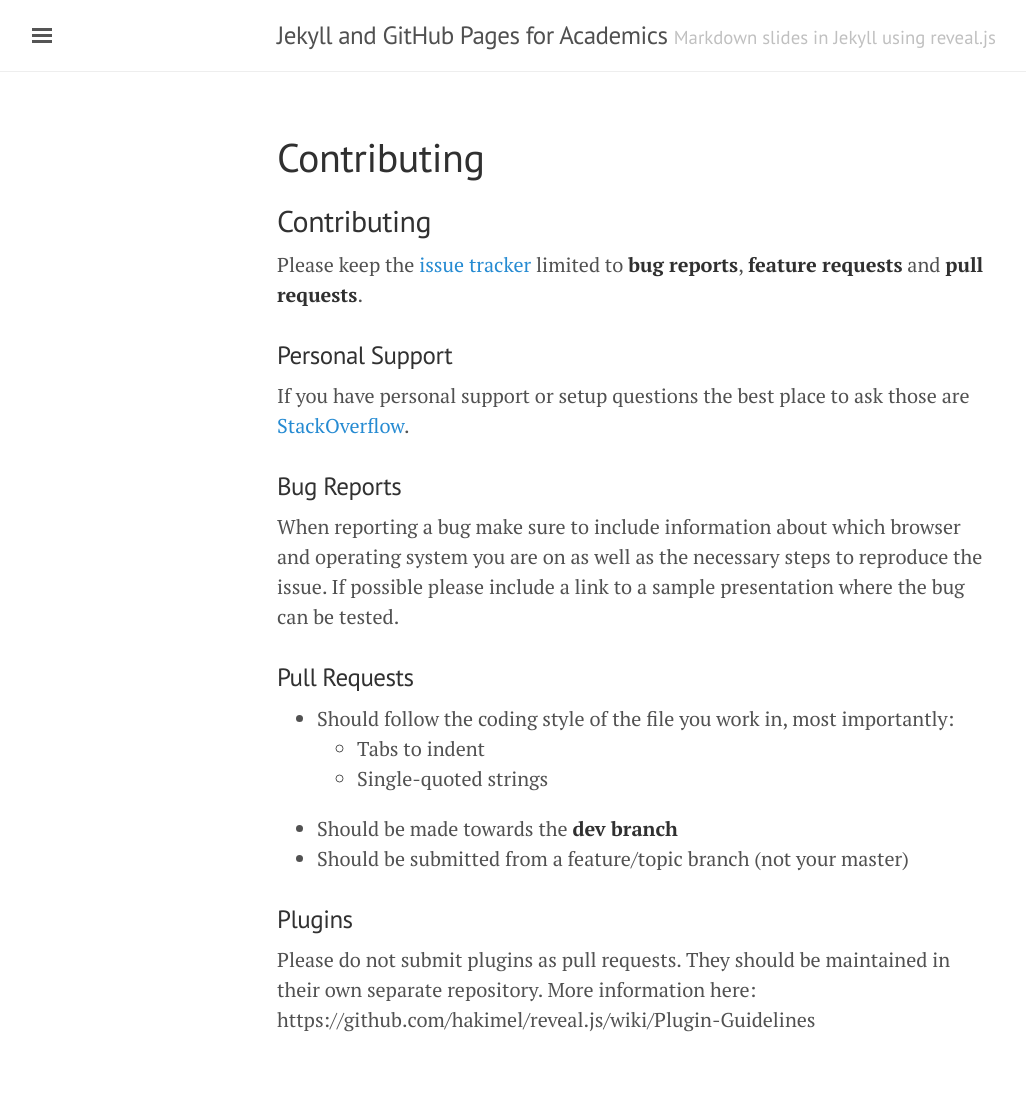
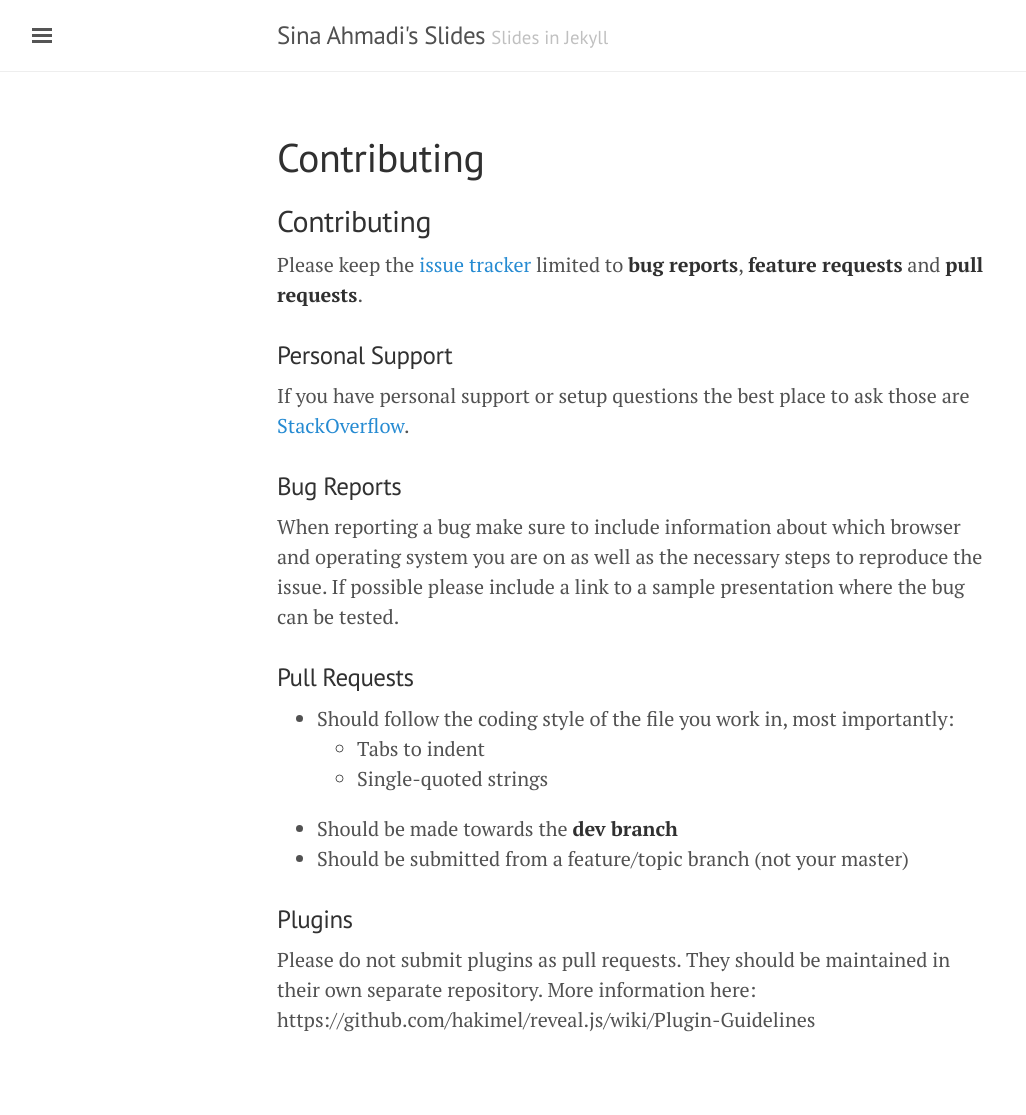
Before and after one commit to sinaahmadi/academic-site-jekyll-slides, a Jekyll site: the page built from reveal.js/CONTRIBUTING.md, in a window 1280 px wide. Shown: the whole page, without its empty margins (3-1029 px from the left). Built offline with Jekyll 4.4.1, drawn with Linux system fonts in a browser that asks for light colours; our own code applies the rules of GitHub Pages for plain Markdown files.

Commit message:
mustache fixed

```diff
--- a/_config.yml
+++ b/_config.yml
@@ -9,9 +9,9 @@ reveal:
   title_slide:        true
 
 # Setup
-title:                Jekyll and GitHub Pages for Academics
-tagline:              "Markdown slides in Jekyll using reveal.js"
-description:          "A template for creating slide decks using Markdown and <a href='//jekyllrb.com'>Jekyll</a>, using <a href='//github.com/poole/lanyon'>Lanyon</a> by <a href='//twitter.com/mdo'>@mdo</a>."
+title:                Sina Ahmadi's Slides
+tagline:              "Slides in Jekyll"
+description:          "Slides in Markdown and <a href='//jekyllrb.com'>Jekyll</a>, using <a href='https://github.com/adamhollett/jekyll-and-slide'>Jekyll-and-Slide</a>."
 url:                  https://sinaahmadi.github.io/presentations
 baseurl:              /presentations
 markdown:             kramdown
--- a/reveal.js/package.json
+++ b/reveal.js/package.json
@@ -24,7 +24,7 @@
   "dependencies": {
     "underscore": "~1.8.3",
     "express": "~4.13.3",
-    "mustache": "~2.1.3",
+    "mustache": ">=2.2.1",
     "socket.io": "~1.3.7"
   },
   "devDependencies": {
```
Also changed, not shown: 7 other files.
